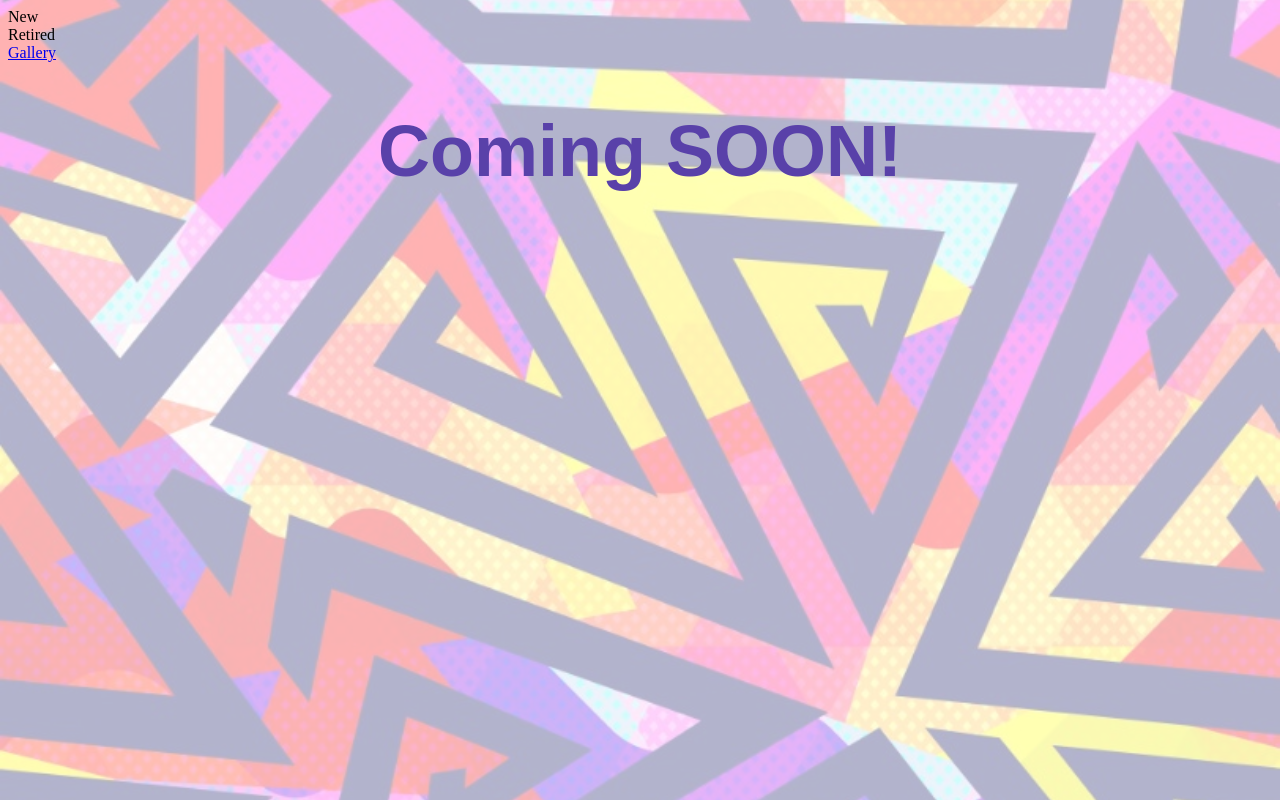
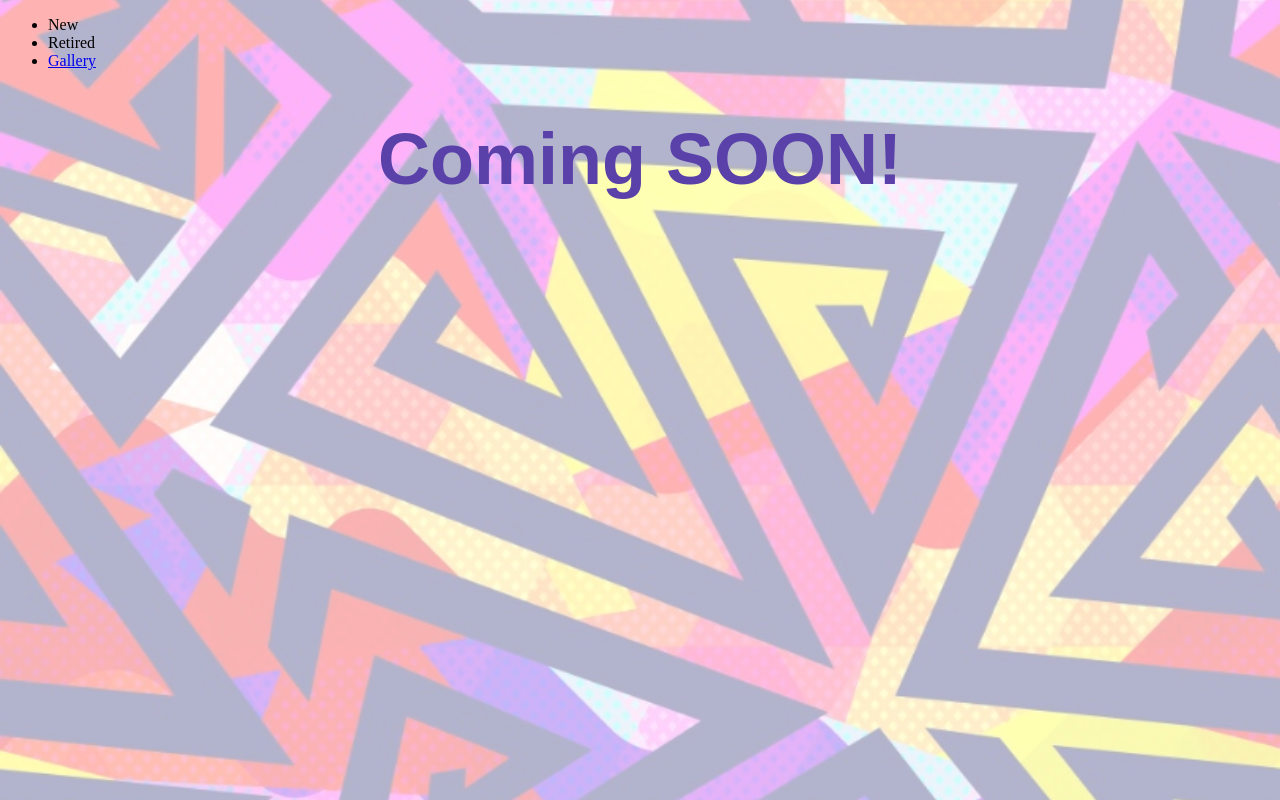
Before and after one commit to ProtoJinx/This-Ninja, a plain HTML site: page index.html in a window 1280 px wide. Drawn offline with Linux system fonts and the light colour scheme.

Commit message:
Update index.html

```diff
--- a/index.html
+++ b/index.html
@@ -5,7 +5,11 @@
     <link rel="stylesheet" href="style.css/ninjastyling.css">
   </head>
   <header>
-    <div class="new">New</div> <div class="retired">Retired</div><div id="gallery"><a href="gallery.html">Gallery</a></div>
+    <nav>
+      <ul>
+        <li>New</li>
+        <li>Retired</li>
+        <li><a href="gallery.html">Gallery</a></li>
   </header>
   <BODY>
     <H1>Coming SOON!</H1>
```
